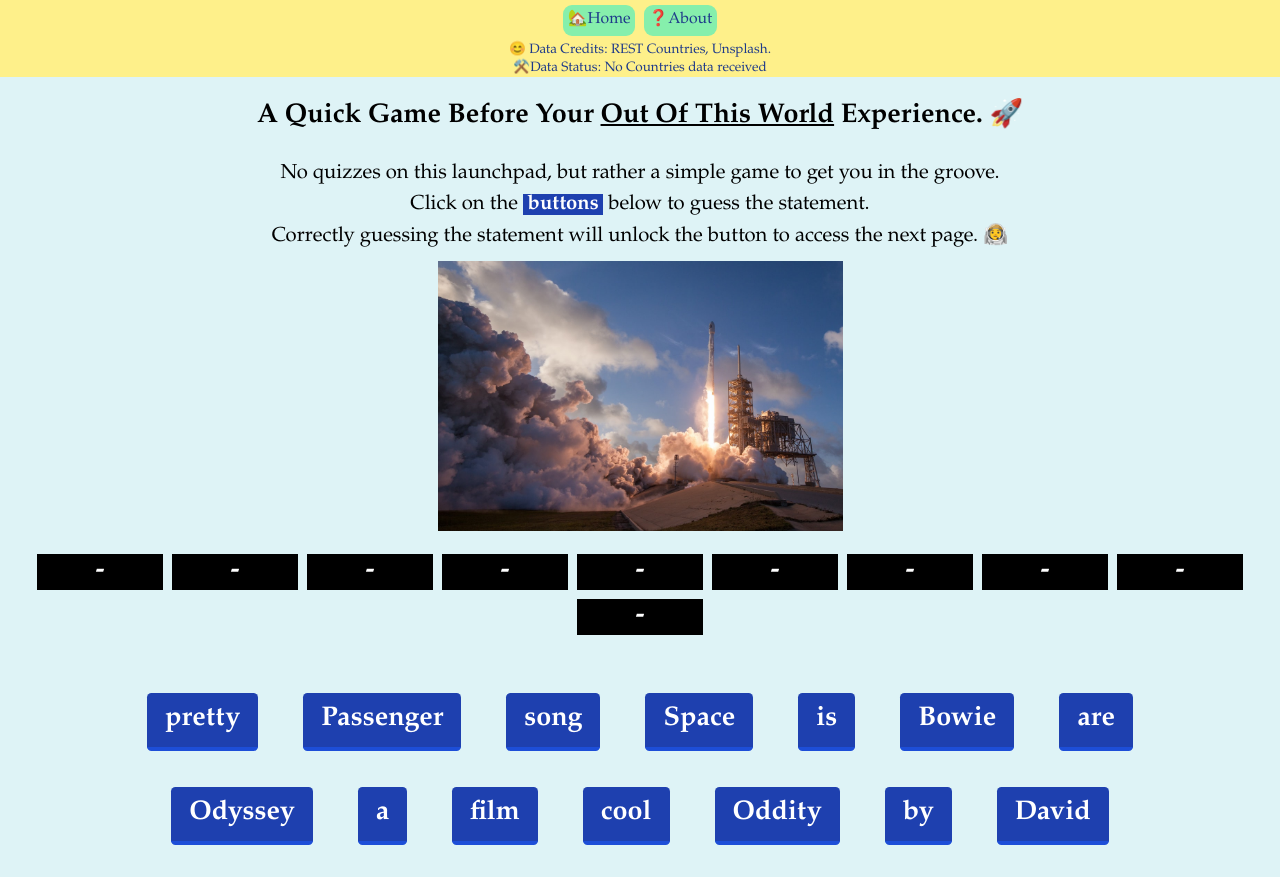
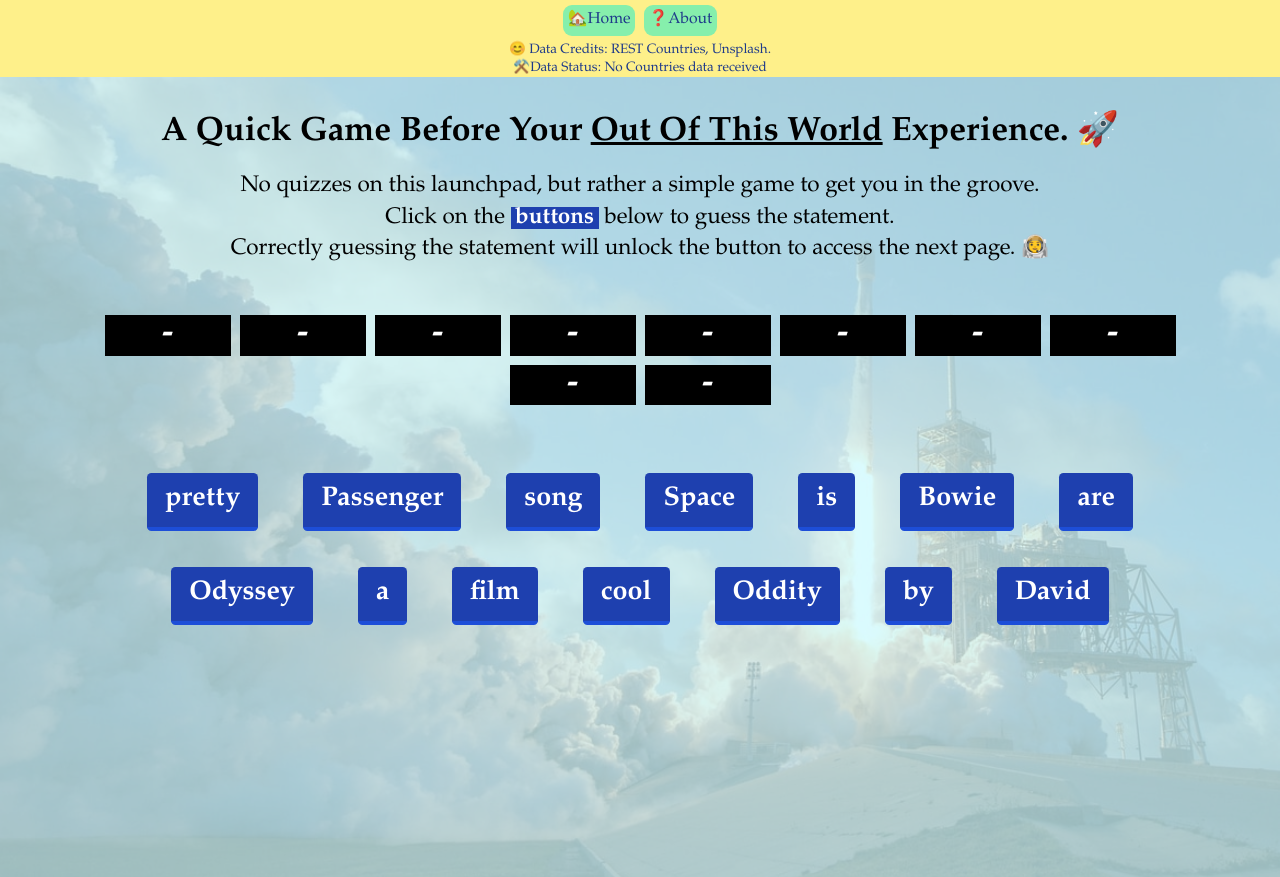
Before and after one commit to gohguancheng/clever-virtual-wanderer, a React (Vite) app: page /1/GroundControl in a window 1280 px wide. Built offline with nearby package versions, Linux system fonts and the light colour scheme; no server answers; the HTML template or start-up script is replaced by a standard one.

Commit message:
styled SpaceOddityPage, added background image

```diff
--- a/src/Pages/SpaceOddityPage.jsx
+++ b/src/Pages/SpaceOddityPage.jsx
@@ -10,28 +10,29 @@
     if (statement === ["Space", "Oddity", "by", "David", "Bowie", "is", "a", "pretty","cool", "song"]) return setIsUnlocked(true);
 
     const statementDisplay = statement.map((e, i) => {
-        return <span key={i} className="w-28 inline flex-wrap m-1 bg-black border-1 text-white text-2xl border-slate-500 font-bold">{e}</span>
+        return <span key={i} className="w-28 inline flex-wrap m-1 bg-black border-1 text-white text-3xl border-slate-500 font-bold">{e}</span>
     } )
 
-  return <div className='flex-inline flex-col flex-nowrap'>
-      <h4 className="m-5 text-2xl font-bold">A Quick Game Before Your <span className='underline'>Out Of This World</span>  Experience. 🚀</h4>
-      <p className="text-lg">
+  return(
+  <div className="bg-cover h-full bg-right" style={{backgroundImage : `url(${shuttleImage})`}}>
+    <div className='flex-inline flex-col flex-nowrap bg-cyan-100 bg-opacity-75 h-full'>
+      <h4 className="pt-8 pb-4 text-3xl font-bold">A Quick Game Before Your <span className='underline'>Out Of This World</span>  Experience. 🚀</h4>
+      <p className="text-xl">
         No quizzes on this launchpad, but rather a simple game to get you in the groove.
         <br/>Click on the <span className='bg-blue-800 text-white font-semibold px-1'>buttons</span> below to guess the statement.
         <br/>Correctly guessing the statement will unlock the button to access the next page. 🧑‍🚀
       </p>
-      {isUnlocked ? <Link to={`/Out%20Of%20This%20World/space`}><button className="m-4 bg-blue-500 hover:bg-blue-400 text-white font-bold py-2 px-4 border-b-4 border-blue-700 hover:border-blue-500 rounded">To Infinity & Beyond!</button></Link> : null}
+      {isUnlocked ? <Link to={`/Out%20Of%20This%20World/space`}><button className="mt-10 mb-2 bg-blue-500 hover:bg-blue-400 text-white font-bold py-2 px-4 border-b-4 border-blue-700 hover:border-blue-500 rounded">To Infinity & Beyond!</button></Link> : null}
       <div className='m-2'>
-      <div className='flex mb-4 h-60 aspect-auto justify-center'>
-        <img src={shuttleImage} title="Space Shuttle Take Off" alt="Space Shuttle Take Off" />
-        </div>
-         <div className='flex flex-row flex-wrap justify-center'>
+         <div className='m-8 py-2 flex flex-row flex-wrap justify-center'>
         {statementDisplay}
          </div>
         <SpaceOddityGuessPanel statement={statement} setStatement={setStatement} setIsUnlocked={setIsUnlocked} />
       </div>
+  </div>
+</div>
 
-  </div>;
+  );
 };
 
 export default SpaceOddityPage;
--- a/src/Styles/App.css
+++ b/src/Styles/App.css
@@ -6,7 +6,7 @@
   text-align: center;
   margin: 0;
   padding: 0;
-  background-color: #def3f6;
+  background-color: rgb(207 250 254);
   height: 100vh;
   font-family: "Garamond", "Baskerville", "Baskerville Old Face", "Hoefler Text", "Times New Roman", serif;
   font-size: 2.25vmin;
```
